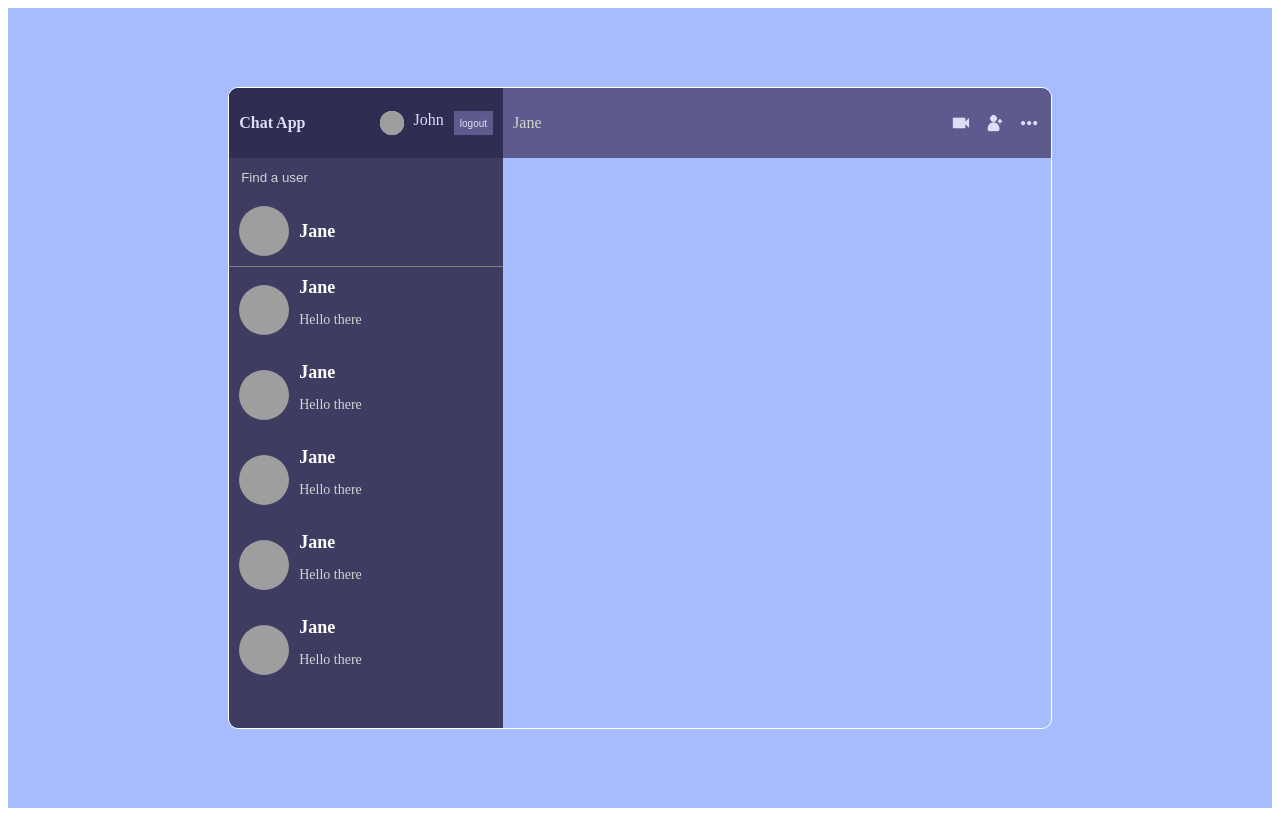
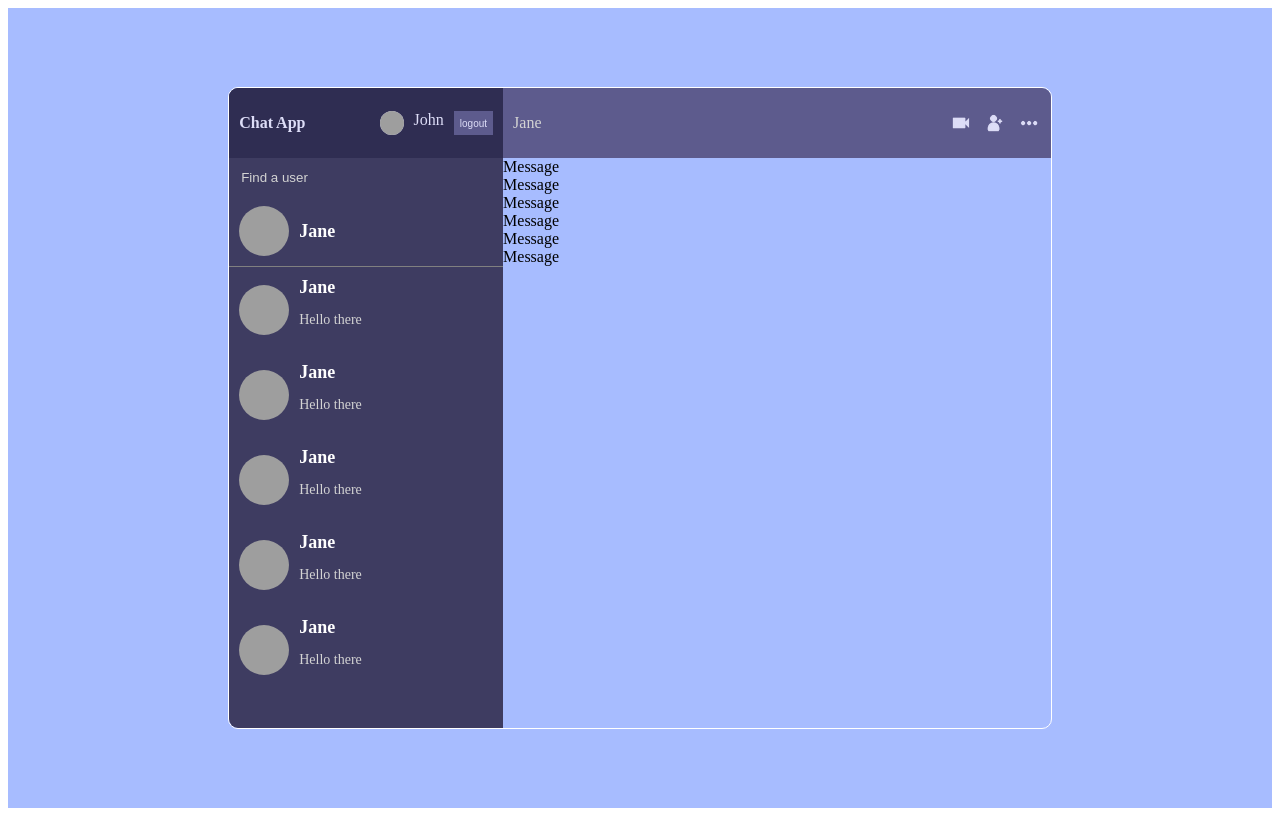
Before and after one commit to Patrick-Ngige/Chat-App, a React (Create React App) app: page / in a window 1280 px wide. Built offline with nearby package versions, Linux system fonts and the light colour scheme; grey boxes are pictures that could not be loaded.

Commit message:
connecting the messages and chat component

```diff
--- a/src/components/Chat.jsx
+++ b/src/components/Chat.jsx
@@ -3,6 +3,7 @@ import Cam from '../img/cam.png'
 import Add from '../img/Add.png'
 import More from '../img/more.png'
 import Messages from '../components/Messages'
+import Input from '../components/Input'
 
 
 const Chat = () => {
@@ -17,6 +18,7 @@ const Chat = () => {
         </div>
       </div>
       <Messages/>
+      <Input/>
     </div>
   )
 }
--- a/src/components/Message.jsx
+++ b/src/components/Message.jsx
@@ -1,9 +1,9 @@
-import React from 'react'
+import React from 'react';
 
 const Message = () => {
   return (
     <div>
-
+      Message
     </div>
   )
 }
```
